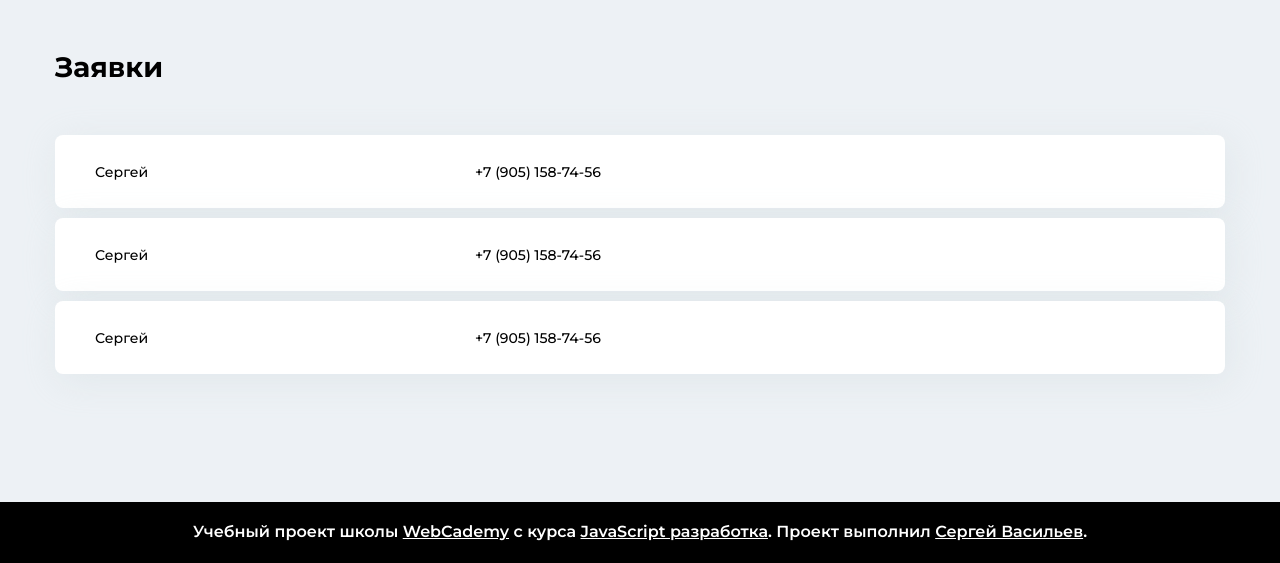
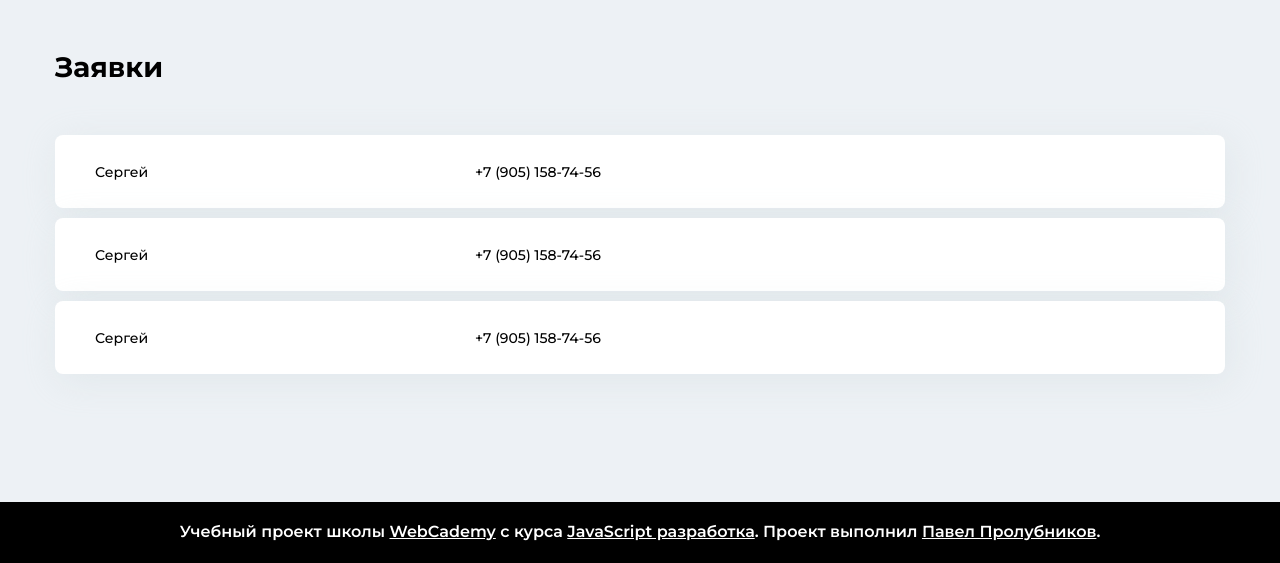
Before and after one commit to PavelProl/Project-SPA---Apartments, a website: page _template/bids.html in a window 1280 px wide. Shown: the part 237-800 px from the top of the page. Drawn offline with nearby package versions, Linux system fonts and the light colour scheme.

Commit message:
правки

```diff
--- a/_template/bids.html
+++ b/_template/bids.html
@@ -82,7 +82,7 @@
                     <a href="https://webcademy.ru/">WebCademy</a> с курса
                     <a href="https://webcademy.ru/jscourse/"
                         >JavaScript разработка</a
-                    >. Проект выполнил <a href="#">Сергей Васильев</a>.
+                    >. Проект выполнил <a href="#">Павел Пролубников</a>.
                 </p>
             </div>
         </div>
```
Also changed, not shown: _template/main.html (+1 -1 lines), _template/object.html (+1 -1 lines), _template/preloader.html (+1 -1 lines), src/index.html (+1 -1 lines), README.md, src/js/main.js (line endings or trailing spaces).
